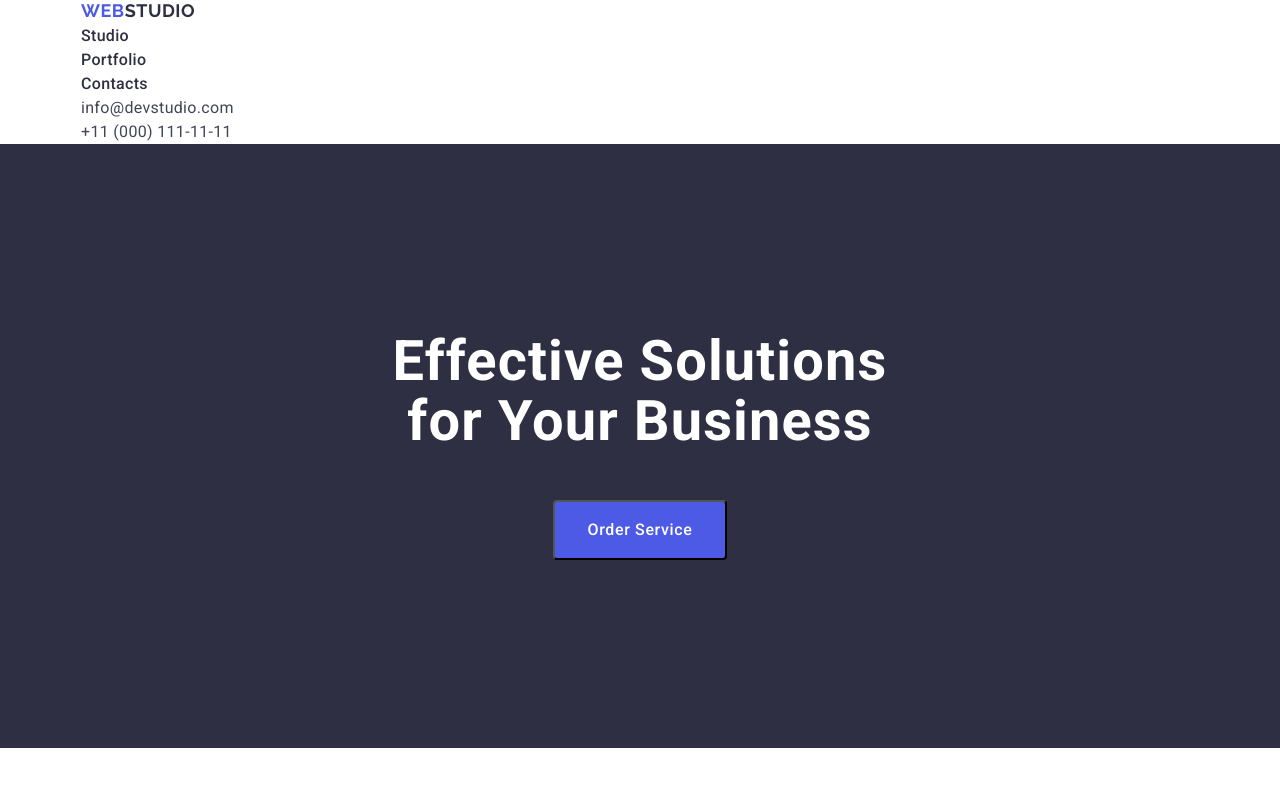
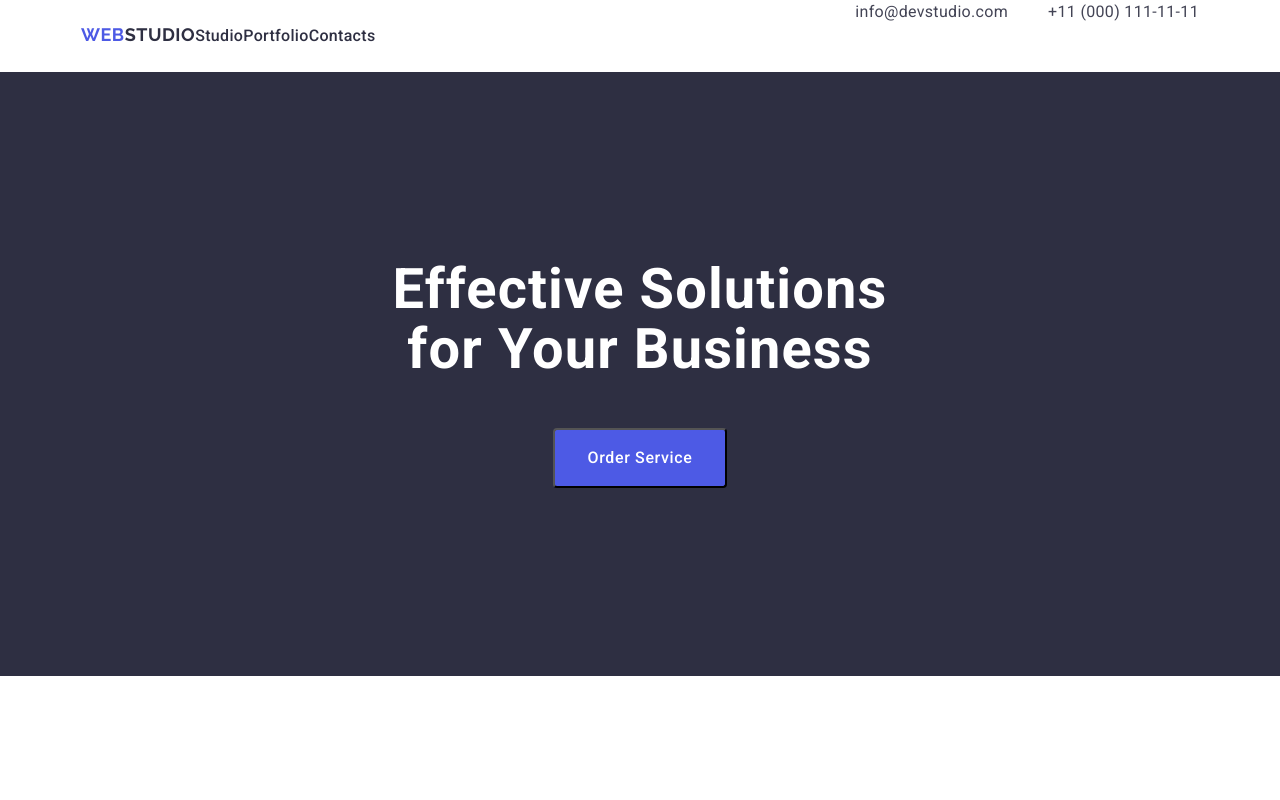
Before and after one commit to Oleksandr-U24/goit-markup-hw-03, a plain HTML site: page index.html in a window 1280 px wide. Shown: the top 800 px of the page. Drawn offline with nearby package versions, Linux system fonts and the light colour scheme.

Commit message:
Added display flex to css

```diff
--- a/css/styles.css
+++ b/css/styles.css
@@ -53,7 +53,20 @@ img {
     padding: 0 20px;
 }
 
+/* END Base Settings */
+
 /* Header */
+
+.header-inner {
+    display: flex;
+    justify-content: space-between;
+}
+
+.header-list {
+    display: flex;
+    padding: 24px 0;
+}
+
 .logo {
     font-family: Raleway, sans-serif;
     color: var(--c-pr-brand);
@@ -73,6 +86,11 @@ img {
     color: var(--c-white-cloud);
 }
 
+.nav-list {
+    display: flex;
+
+}
+
 .nav-item {
     color: var(--c-navy-blue);
     font-weight: 500;
@@ -87,6 +105,11 @@ img {
 
 .adr {
     font-style: normal;
+}
+
+.adr-list {
+    display: flex;
+    gap: 40px;
 }
 
 .adr-item {
--- a/index.html
+++ b/index.html
@@ -20,11 +20,12 @@
   <body class="body-set">
     <header>
       <div class="container">
-        <nav>
+        <div class="header-inner">
+          <nav class="header-list">
             <a href="./index.html" class="logo"
               >Web<span class="logo-accent">Studio</span></a
             >
-          <ul>
+            <ul class="nav-list">
               <li><a href="./index.html" class="nav-item">Studio</a></li>
               <li><a href="" class="nav-item">Portfolio</a></li>
               <li><a href="" class="nav-item">Contacts</a></li>
@@ -32,17 +33,17 @@
           </nav>
 
           <address class="adr">
-          <ul>
+              <ul class="adr-list">
                 <li>
-              <a href="mailto:info@devstudio.com" class="adr-item"
+                  <a class="adr-item" href="mailto:info@devstudio.com"
                     >info@devstudio.com</a
                   >
                 </li>
                 <li>
-              <a href="tel:+110001111111" class="adr-item">+11 (000) 111-11-11</a>
+                  <a class="adr-item" href="tel:+110001111111">+11 (000) 111-11-11</a>
                 </li>
               </ul>
-        </address>
+        </div>
       </div>
     </header>
 
```
Lines whose indentation alone changed are shown as unchanged.
